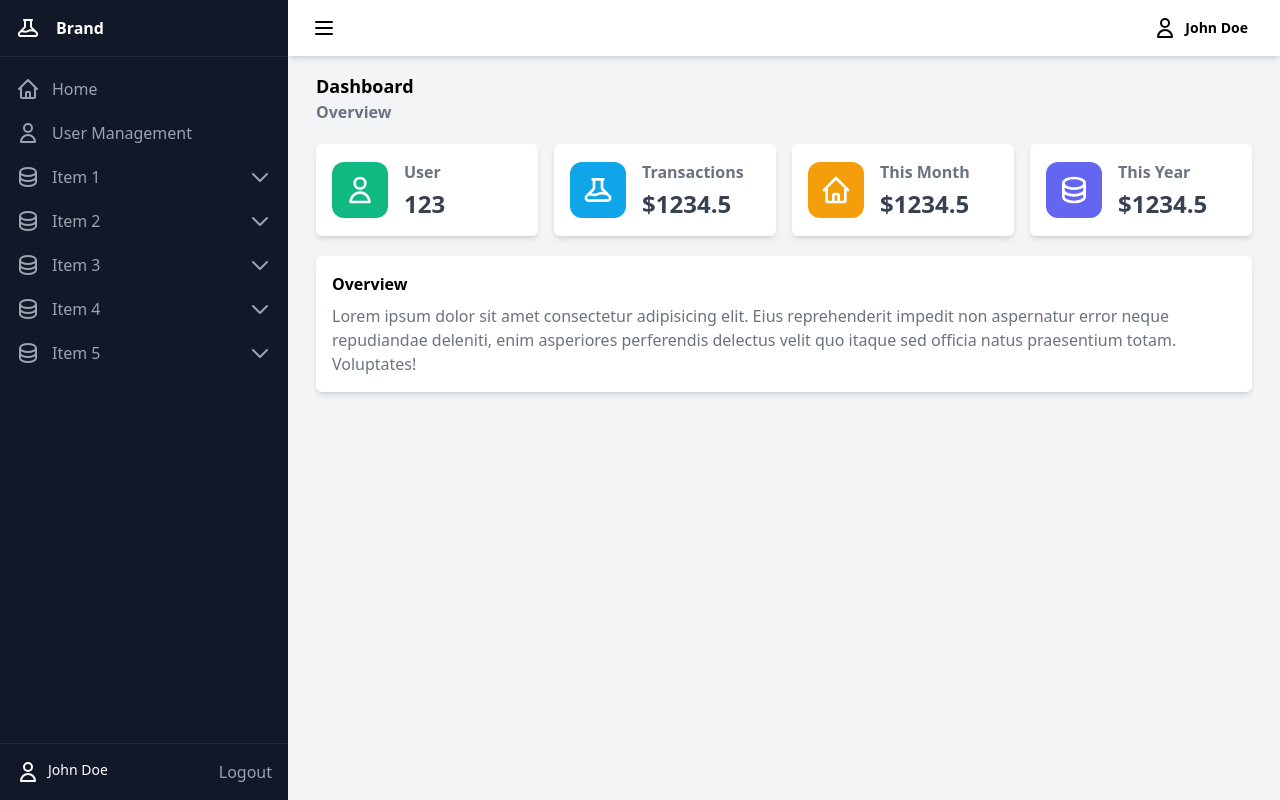
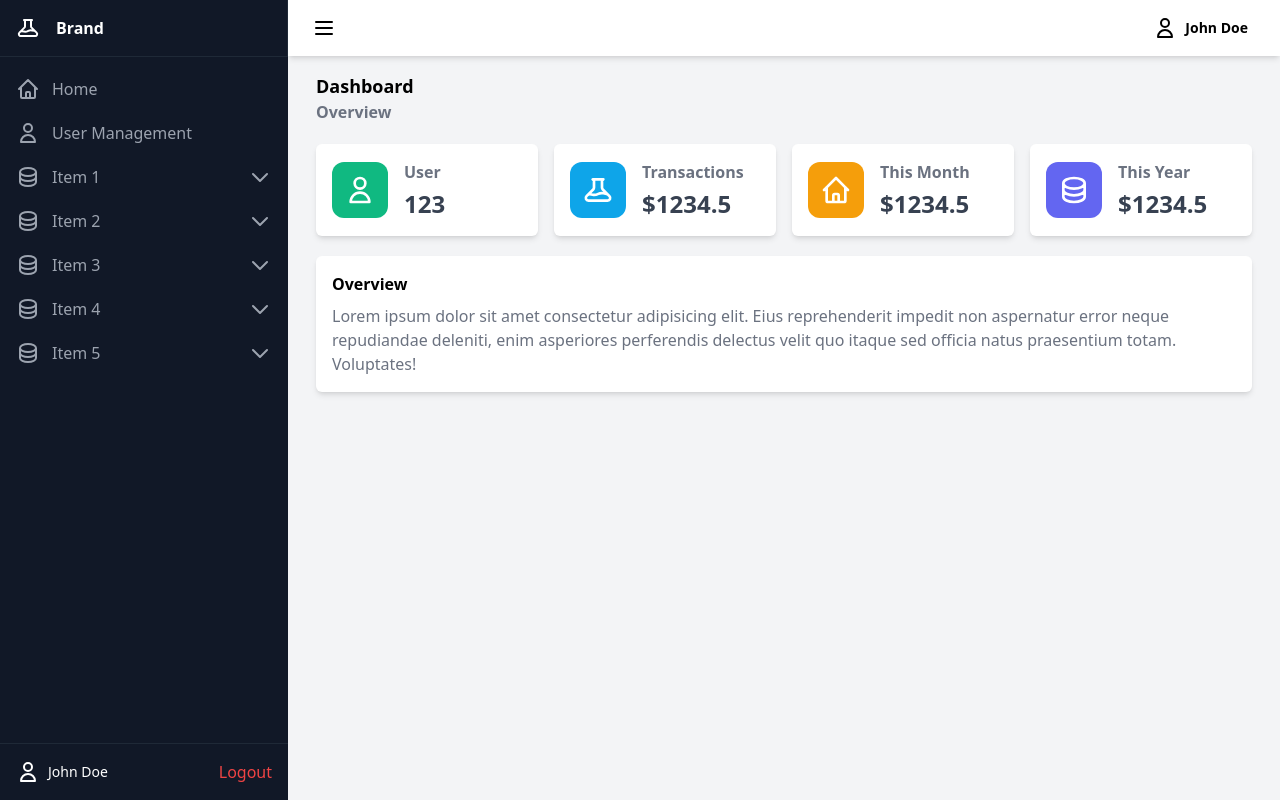
Before and after one commit to gravitano/vue3-tailwind-kit, a Vue app: page / in a window 1280 px wide. Built offline with nearby package versions, Linux system fonts and the light colour scheme.

Commit message:
feat: initial dark mode support for sidebar

```diff
--- a/src/components/layout/Sidebar.vue
+++ b/src/components/layout/Sidebar.vue
@@ -1,27 +1,24 @@
 <script setup lang="ts">
-import { ref, toRefs, watch } from 'vue';
-import SidebarMenus from './SidebarMenus.vue';
-import SidebarFooter from './SidebarFooter.vue';
-import SidebarHeader from './SidebarHeader.vue';
+import { ref, toRefs, watch } from "vue";
+import SidebarMenus from "./SidebarMenus.vue";
+import SidebarFooter from "./SidebarFooter.vue";
+import SidebarHeader from "./SidebarHeader.vue";
 
 interface Props {
   modelValue?: boolean;
   mini?: boolean;
+  dark?: boolean;
 }
 
 const props = withDefaults(defineProps<Props>(), {
   modelValue: false,
   mini: false,
+  dark: true,
 });
 
 const { mini, modelValue } = toRefs(props);
 
-const emit = defineEmits([
-  'update:mini',
-  'update:modelValue',
-  'overlay:click',
-  'close',
-]);
+const emit = defineEmits(["update:mini", "update:modelValue", "overlay:click", "close"]);
 
 const isOpen = ref(modelValue.value);
 const isMini = ref(mini.value);
@@ -35,7 +32,7 @@ watch(
 );
 
 watch(isMini, (val) => {
-  emit('update:mini', val);
+  emit("update:mini", val);
 });
 
 watch(
@@ -47,7 +44,7 @@ watch(
 );
 
 watch(isOpen, (val) => {
-  emit('update:modelValue', val);
+  emit("update:modelValue", val);
 });
 </script>
 
@@ -59,34 +56,18 @@ watch(isOpen, (val) => {
   ></div>
 
   <aside
-    class="
-      flex flex-col
-      items-center
-      transition-all
-      duration-300
-      bg-gray-900
-      text-white
-      flex-shrink-0
-      z-20
-      transform
-      left-0
-      top-0
-      bottom-0
-      h-screen
-      w-10/12
-      fixed
-      sm:relative
-    "
+    class="flex flex-col items-center transition-all duration-300 flex-shrink-0 z-20 transform left-0 top-0 bottom-0 h-screen w-10/12 fixed sm:relative"
     :class="[
+      dark ? 'bg-gray-900 text-white' : 'bg-white',
       isMini ? 'sm:w-14' : 'sm:w-72',
       isOpen ? 'translate-x-0 sm:transform-none' : '-translate-x-full',
     ]"
   >
-    <SidebarHeader :mini="isMini" @close="emit('close')" />
+    <SidebarHeader :mini="isMini" @close="emit('close')" :dark="dark" />
 
-    <SidebarMenus :mini="isMini" />
+    <SidebarMenus :mini="isMini" :dark="dark" />
 
-    <SidebarFooter :mini="isMini" />
+    <SidebarFooter :mini="isMini" :dark="dark" />
   </aside>
 </template>
 
--- a/src/components/layout/SidebarFooter.vue
+++ b/src/components/layout/SidebarFooter.vue
@@ -1,35 +1,32 @@
 <script setup lang="ts">
-import IconUser from '../icons/IconUser.vue';
-import IconCog from '../icons/IconCog.vue';
-import Dropdown from '../dropdown/Dropdown.vue';
-import DropdownItem from '../dropdown/DropdownItem.vue';
+import IconUser from "../icons/IconUser.vue";
+import IconCog from "../icons/IconCog.vue";
+import Dropdown from "../dropdown/Dropdown.vue";
+import DropdownItem from "../dropdown/DropdownItem.vue";
 
 interface Props {
   mini?: boolean;
+  dark?: boolean;
 }
 
 const props = withDefaults(defineProps<Props>(), {
   mini: false,
+  dark: false,
 });
 </script>
 
 <template>
   <!-- footer -->
   <footer
-    class="
-      border-t
-      w-full
-      border-gray-800
-      py-2
-      px-2
-      flex
-      items-center
-      justify-between
-    "
+    class="border-t w-full py-2 px-2 flex items-center justify-between"
+    :class="[dark ? 'border-gray-800' : 'border-gray-200']"
   >
     <Dropdown top left>
       <template #activator>
-        <a class="flex gap-2 hover:bg-gray-800 px-2 py-2 rounded-md">
+        <a
+          class="flex gap-2 px-2 py-2 rounded-md items-center"
+          :class="[dark ? 'hover:bg-gray-800' : 'text-gray-700 hover:bg-gray-100']"
+        >
           <IconUser />
           <span v-if="!mini" class="login-user">John Doe</span>
         </a>
@@ -42,15 +39,7 @@ const props = withDefaults(defineProps<Props>(), {
     </Dropdown>
     <button
       v-if="!mini"
-      class="
-        btn-logout
-        appearance-none
-        text-gray-400
-        hover:text-gray-300
-        p-2
-        rounded-md
-        hover:bg-gray-800
-      "
+      class="btn-logout appearance-none text-red-500 p-2 rounded-md hover:bg-red-100"
     >
       Logout
     </button>
--- a/src/components/layout/SidebarHeader.vue
+++ b/src/components/layout/SidebarHeader.vue
@@ -1,35 +1,25 @@
 <script setup lang="ts">
-import IconBreaker from '../icons/IconBreaker.vue';
-import IconX from '../icons/IconX.vue';
+import IconBreaker from "../icons/IconBreaker.vue";
+import IconX from "../icons/IconX.vue";
 
 interface Props {
   mini?: boolean;
+  dark?: boolean;
 }
 
 const props = withDefaults(defineProps<Props>(), {
   mini: false,
+  dark: false,
 });
 
-const emit = defineEmits(['close']);
+const emit = defineEmits(["close"]);
 </script>
 
 <template>
   <!-- brand -->
   <header
-    class="
-      font-bold
-      text-left
-      mb-3
-      flex
-      w-full
-      items-center
-      gap-4
-      px-4
-      py-4
-      border-gray-800
-      -mx-2
-      border-b
-    "
+    class="font-bold text-left mb-3 flex w-full items-center gap-4 px-4 py-4 -mx-2 border-b border-r"
+    :class="[dark ? 'border-gray-800' : 'border-gray-200']"
   >
     <IconBreaker />
 
--- a/src/components/layout/SidebarMenus.vue
+++ b/src/components/layout/SidebarMenus.vue
@@ -1,31 +1,42 @@
 <script setup lang="ts">
-import { shallowRef } from 'vue';
-import IconUser from '../icons/IconUser.vue';
-import IconDatabase from '../icons/IconDatabase.vue';
-import IconHome from '../icons/IconHome.vue';
-import List from '../list/List.vue';
-import ListItem from '../list/ListItem.vue';
+import { shallowRef } from "vue";
+import IconUser from "../icons/IconUser.vue";
+import IconDatabase from "../icons/IconDatabase.vue";
+import IconHome from "../icons/IconHome.vue";
+import List from "../list/List.vue";
+import ListItem from "../list/ListItem.vue";
+
+interface Props {
+  dark?: boolean;
+}
+
+const props = withDefaults(defineProps<Props>(), {
+  dark: false,
+});
 
 const getItems = (length = 5, hasChildren = false): Record<string, any>[] => {
   return Array.from({ length }, (v, k) => ({
-    text: `${hasChildren ? 'Item' : 'Sub Item'} ${k + 1}`,
-    to: '/users',
+    text: `${hasChildren ? "Item" : "Sub Item"} ${k + 1}`,
+    to: "/users",
     icon: hasChildren ? IconDatabase : hasChildren,
     isOpen: false,
+    dark: props.dark,
     ...(hasChildren ? { children: getItems(3) } : {}),
   }));
 };
 
 const menus = shallowRef([
   {
-    text: 'Home',
-    to: '/',
+    text: "Home",
+    to: "/",
     icon: IconHome,
+    dark: props.dark,
   },
   {
-    text: 'User Management',
-    to: '/users',
+    text: "User Management",
+    to: "/users",
     icon: IconUser,
+    dark: props.dark,
   },
   ...getItems(5, true),
 ]);
--- a/src/components/list/ListItem.vue
+++ b/src/components/list/ListItem.vue
@@ -1,6 +1,6 @@
 <script setup lang="ts">
-import { ref, watch, toRefs } from 'vue';
-import IconChevronDown from '../icons/IconChevronDown.vue';
+import { ref, watch, toRefs } from "vue";
+import IconChevronDown from "../icons/IconChevronDown.vue";
 
 interface Props {
   modelValue?: boolean;
@@ -8,18 +8,20 @@ interface Props {
   text?: string;
   isGroup?: boolean;
   children?: Record<string, any>[];
+  dark?: boolean;
 }
 
 const props = withDefaults(defineProps<Props>(), {
-  text: '',
+  text: "",
   isGroup: false,
   modelValue: false,
   children: () => [],
+  dark: false,
 });
 
 const { modelValue } = toRefs(props);
 
-const emit = defineEmits(['update:modelValue']);
+const emit = defineEmits(["update:modelValue"]);
 
 const isOpen = ref(modelValue.value);
 
@@ -32,32 +34,31 @@ watch(
 );
 
 watch(isOpen, (val) => {
-  emit('update:modelValue', val);
+  emit("update:modelValue", val);
 });
 </script>
 
 <template>
   <li>
     <a
-      class="
-        cursor-pointer
-        w-full
-        flex
-        items-center
-        gap-4
-        px-2
-        py-2
-        hover:bg-gray-800
-        rounded-md
-        text-gray-400
-        hover:text-gray-300
-        select-none
-      "
+      class="cursor-pointer w-full flex items-center gap-4 px-2 py-2 rounded-md select-none"
+      :class="[
+        dark
+          ? 'text-gray-400 hover:bg-gray-800 hover:text-gray-300'
+          : 'text-gray-700 hover:bg-gray-100',
+      ]"
       @click="isOpen = !isOpen"
     >
       <slot name="icon">
         <div class="w-5">
-          <component :is="icon" />
+          <component
+            :is="icon"
+            :class="[
+              dark
+                ? 'text-gray-400 hover:bg-gray-800 hover:text-gray-300'
+                : 'text-gray-700 hover:bg-gray-100',
+            ]"
+          />
         </div>
       </slot>
       <span class="truncate link-item-text"> {{ text }}</span>
```
